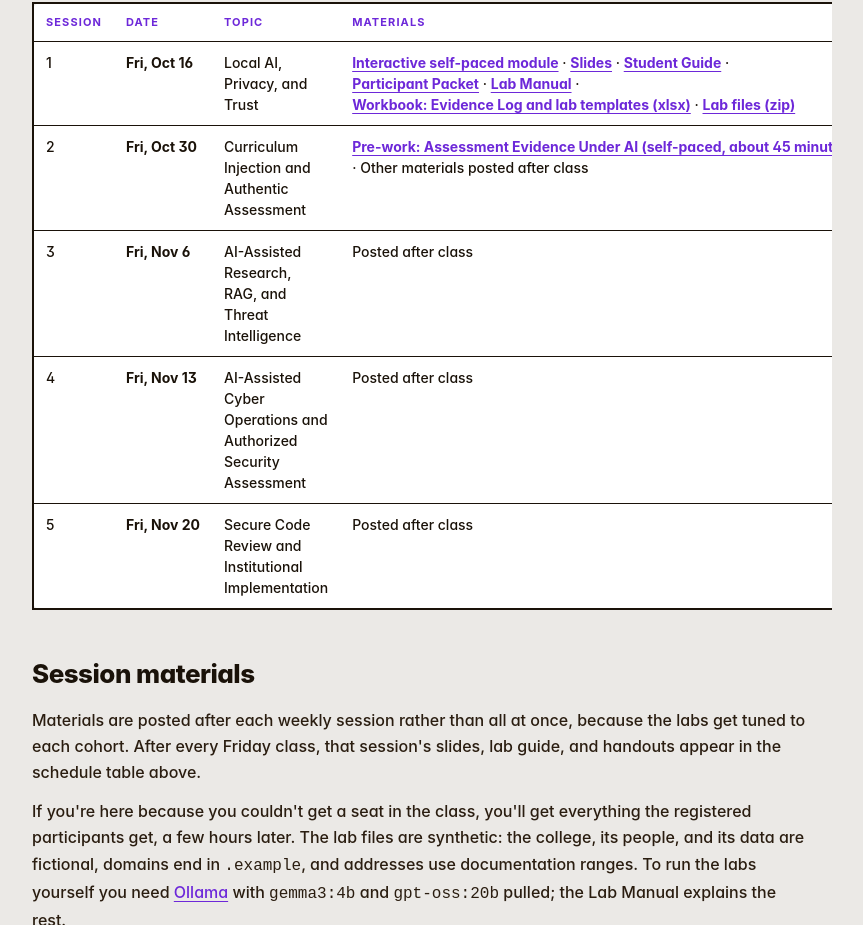
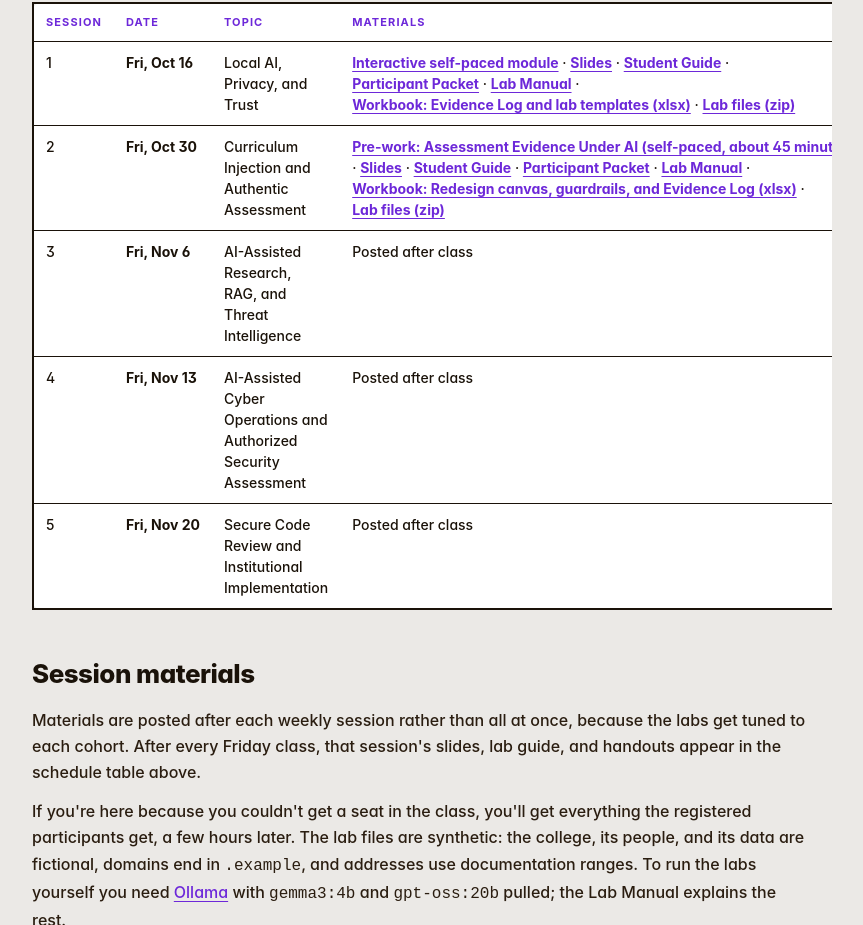
Before and after one commit to frazier-at-cpcc/vfrazier-app, an Astro site: page /resources/nitic-ai-cyber in a window 1280 px wide. Shown: the part 1057-1982 px from the top of the page, without its empty margins (208-1071 px from the left). Built offline with nearby package versions, Linux system fonts and the light colour scheme; Astro itself is replaced by a stand-in of ours.

Commit message:
Post NITIC AI + Cyber Session 2 materials (hold until after Oct 30) (#25)
* Post NITIC AI + Cyber Session 2 materials on the resources hub

Slides, Student Guide, Participant Packet, Lab Manual, Redesign Workbook, and
the synthetic lab files for Session 2 (Curriculum Injection and Academic
Integrity), plus the Session 1 Lab Manual re-rendered with code blocks inside
list items fixed. Hold until after the October 30 session.

Co-Authored-By: Claude Fable 5.1 <noreply@anthropic.com>
Claude-Session: https://claude.ai/code/session_01AP59KXZc7kVR189RBcvBD7

* Refresh Session 2 downloads after review fixes

Co-Authored-By: Claude Fable 5.1 <noreply@anthropic.com>
Claude-Session: https://claude.ai/code/session_01AP59KXZc7kVR189RBcvBD7

* Refresh Session 2 slides PDF (cover edit)

Co-Authored-By: Claude Fable 5.1 <noreply@anthropic.com>
Claude-Session: https://claude.ai/code/session_01AP59KXZc7kVR189RBcvBD7

---------

Co-authored-by: Frazier A. Smith <admin@huckleberryhome.net>
Co-authored-by: Claude Fable 5.1 <noreply@anthropic.com>

```diff
--- a/src/pages/resources/nitic-ai-cyber.astro
+++ b/src/pages/resources/nitic-ai-cyber.astro
@@ -32,7 +32,7 @@ import BaseLayout from '../../layouts/BaseLayout.astro';
           </thead>
           <tbody>
             <tr><td>1</td><td>Fri, Oct 16</td><td>Local AI, Privacy, and Trust</td><td class="materials"><a href="/nitic-ai-cyber/s1-interactive/">Interactive self-paced module</a> · <a href="/nitic-ai-cyber/session1-slides.pdf">Slides</a> · <a href="/nitic-ai-cyber/session1-student-guide.pdf">Student Guide</a> · <a href="/nitic-ai-cyber/session1-participant-packet.pdf">Participant Packet</a> · <a href="/nitic-ai-cyber/session1-lab-manual.pdf">Lab Manual</a> · <a href="/nitic-ai-cyber/session1-evidence-log.xlsx">Workbook: Evidence Log and lab templates (xlsx)</a> · <a href="/nitic-ai-cyber/session1-range-files.zip">Lab files (zip)</a></td></tr>
-            <tr><td>2</td><td>Fri, Oct 30</td><td>Curriculum Injection and Authentic Assessment</td><td class="materials"><a href="/nitic-ai-cyber/s2-prework/">Pre-work: Assessment Evidence Under AI (self-paced, about 45 minutes)</a> · Other materials posted after class</td></tr>
+            <tr><td>2</td><td>Fri, Oct 30</td><td>Curriculum Injection and Authentic Assessment</td><td class="materials"><a href="/nitic-ai-cyber/s2-prework/">Pre-work: Assessment Evidence Under AI (self-paced, about 45 minutes)</a> · <a href="/nitic-ai-cyber/session2-slides.pdf">Slides</a> · <a href="/nitic-ai-cyber/session2-student-guide.pdf">Student Guide</a> · <a href="/nitic-ai-cyber/session2-participant-packet.pdf">Participant Packet</a> · <a href="/nitic-ai-cyber/session2-lab-manual.pdf">Lab Manual</a> · <a href="/nitic-ai-cyber/session2-redesign-workbook.xlsx">Workbook: Redesign canvas, guardrails, and Evidence Log (xlsx)</a> · <a href="/nitic-ai-cyber/session2-range-files.zip">Lab files (zip)</a></td></tr>
             <tr><td>3</td><td>Fri, Nov 6</td><td>AI-Assisted Research, RAG, and Threat Intelligence</td><td>Posted after class</td></tr>
             <tr><td>4</td><td>Fri, Nov 13</td><td>AI-Assisted Cyber Operations and Authorized Security Assessment</td><td>Posted after class</td></tr>
             <tr><td>5</td><td>Fri, Nov 20</td><td>Secure Code Review and Institutional Implementation</td><td>Posted after class</td></tr>
```
Also changed, not shown: 7 other files.
